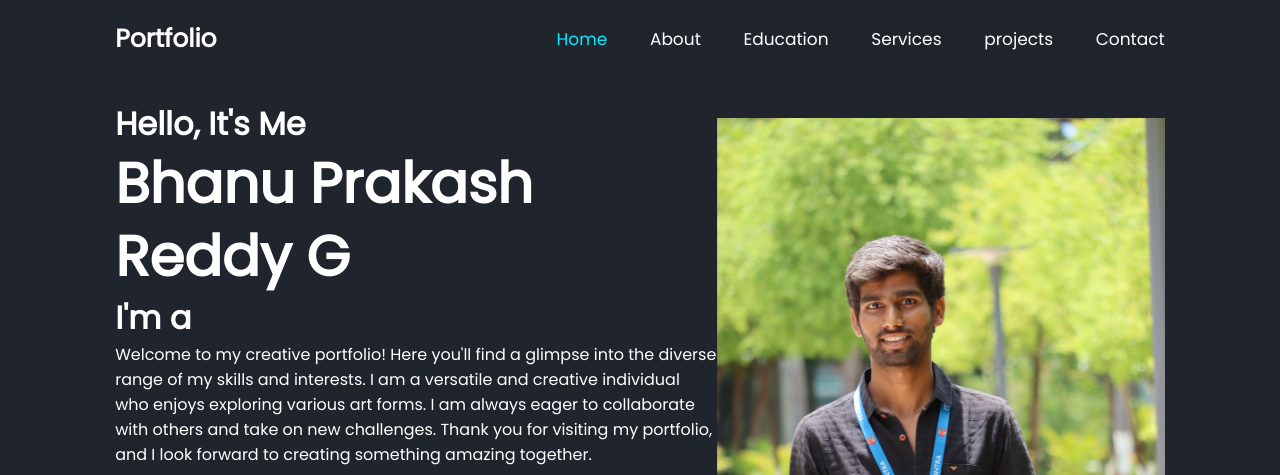
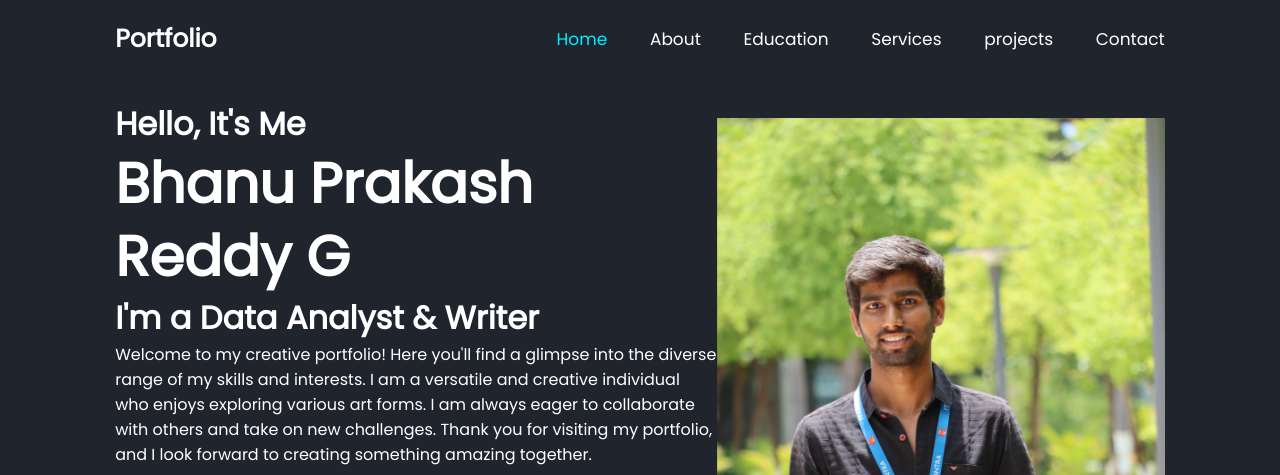
Before and after one commit to bpreddy23/portfolio, a plain HTML site: page index.html in a window 1280 px wide. Shown: the top 475 px of the page. Drawn offline with nearby package versions, Linux system fonts and the light colour scheme; files whose address does not match are found by name.

Commit message:
Update index.html

```diff
--- a/index.html
+++ b/index.html
@@ -42,7 +42,7 @@
       <div class="home-content">
         <h3>Hello, It's Me</h3>
         <h1>Bhanu Prakash Reddy G</h1>
-        <h3>I'm a <span class="multiple-text"></span></h3>
+        <h3>I'm a Data Analyst & Writer <span class="multiple-text"></span></h3>
         <p>
           Welcome to my creative portfolio! Here you'll find a glimpse into
           the diverse range of my skills and interests. I am a versatile and
```
